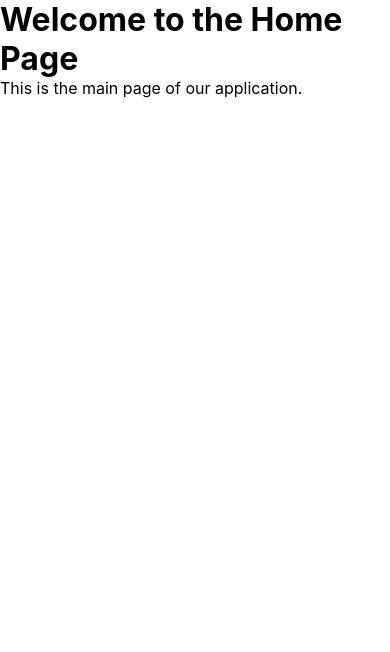
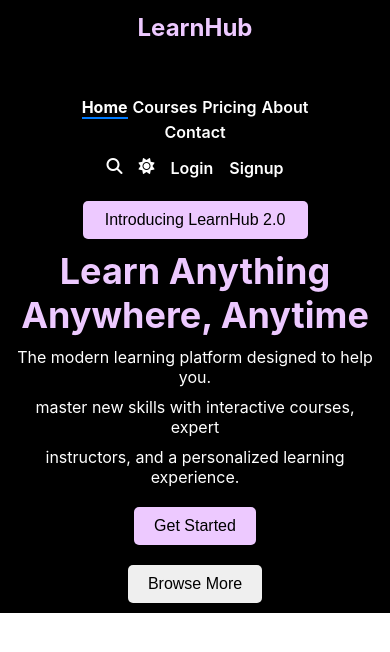
Before and after one commit to garimatiwari2004/LearnHub, a React (Create React App) app: page / in a window 390 px wide. Shown: the top 652 px of the page. Built offline with nearby package versions, Linux system fonts and the light colour scheme.

Commit message:
Built home page and added responsiveness

```diff
--- a/public/index.html
+++ b/public/index.html
@@ -14,6 +14,7 @@
       manifest.json provides metadata used when your web app is installed on a
       user's mobile device or desktop. See https://developers.google.com/web/fundamentals/web-app-manifest/
     -->
+    <link rel="stylesheet" href="https://cdnjs.cloudflare.com/ajax/libs/font-awesome/6.7.2/css/all.min.css" integrity="sha512-Evv84Mr4kqVGRNSgIGL/F/aIDqQb7xQ2vcrdIwxfjThSH8CSR7PBEakCr51Ck+w+/U6swU2Im1vVX0SVk9ABhg==" crossorigin="anonymous" referrerpolicy="no-referrer" />
     <link rel="manifest" href="%PUBLIC_URL%/manifest.json" />
     <!--
       Notice the use of %PUBLIC_URL% in the tags above.
--- a/src/App.js
+++ b/src/App.js
@@ -7,12 +7,14 @@ import Login from './pages/auth/login/login';
 import Signup from './pages/auth/signup/signup';
 import About from './pages/about/about';
 import Contact from './pages/contact/contact';
+import Navbar from './component/home/navbar';
 
 import { BrowserRouter,Routes, Route } from 'react-router-dom';
 
 function App() {
   return (
 <BrowserRouter>
+    <Navbar />
     <Routes>
       <Route path="/" element={<Home />} />
       <Route path="/courses" element={<Courses />} />
--- /dev/null
+++ b/src/component/home/content.css
@@ -0,0 +1,88 @@
+.content{
+    display: flex;
+    flex-direction: column;
+
+
+    align-items: center;
+    padding: 20px;
+    padding-top: 10rem;
+
+    height:30rem;
+    background-color: black;
+
+}
+h1{
+    color: #EDC9FF;
+    font-size: 58px;
+
+}
+p{
+    color: white;
+    font-size: 18px;
+    margin-top: 10px;
+    text-align: center;
+    max-width: 600px;
+}
+.buttons{
+    display: flex;
+    gap: 20px;
+    justify-content: center;
+    margin-top: 20px;
+}
+.btn{
+    padding: 10px 20px;
+    border: none;
+    border-radius: 5px;
+    cursor: pointer;
+    font-size: 16px;
+    background-color: #EDC9FF;
+    color: black;
+}
+.btn:hover {
+    background-color: black;
+    color: grey;
+    border: 1px solid #EDC9FF;
+}
+.btn1  {
+    padding: 10px 20px;
+    border: none;
+    border-radius: 5px;
+    cursor: pointer;
+    font-size: 16px;
+    background-color: #EDC9FF;
+
+}
+.btn2 {
+    padding: 10px 20px;
+    border: none;
+    border-radius: 5px;
+    cursor: pointer;
+    font-size: 16px;
+
+}
+.btn2:hover {
+    background-color: black;
+    color: grey;
+    border: 1px solid #EDC9FF;
+}
+@media (max-width: 768px){
+    .content {
+        padding: 10px;
+        height: auto;
+    }
+    h1 {
+        font-size: 36px;
+    }
+    p {
+        font-size: 16px;
+        max-width: 100%;
+    }
+    .buttons {
+        flex-direction: column;
+        align-items: center;
+    }
+    .btn {
+        width: 50%;
+        margin-bottom: 10px;
+    }
+}
--- /dev/null
+++ b/src/component/home/content.jsx
@@ -0,0 +1,17 @@
+import './content.css';
+export default function Content() {
+    return (
+        <div className="content">
+            <button className="btn">Introducing LearnHub 2.0</button>
+            <h1>Learn Anything</h1>
+            <h1>Anywhere, Anytime</h1>
+            <p>The modern learning platform designed to help you.</p>
+            <p>master new skills with interactive courses, expert</p>
+            <p>instructors, and a personalized learning experience.</p>
+            <div className="buttons">
+                <button className="btn1" >Get Started</button>
+                <button className="btn2">Browse More</button>
+            </div>
+        </div>
+    );
+}
--- /dev/null
+++ b/src/component/home/navbar.css
@@ -0,0 +1,91 @@
+
+
+.navbar{
+    background-color:black;
+    color: white;
+    padding: 7px 47px;
+}
+
+.navbar-container{
+    display: flex;
+    justify-content: space-between;
+    gap: 55px;
+    align-items: center;
+    border: 1px solid black;
+    padding: 5px;
+
+
+}
+.nav-links{
+    display: flex;
+    gap: 400px;
+    justify-content: space-between;
+
+
+}
+a{
+    text-decoration: none;
+    color: white;
+    font-weight: 600;
+
+
+}
+i{
+    align-items: center;
+    align-content: center;
+}
+li{
+    list-style: none;
+
+}
+.extras{
+    display: flex;
+    gap: 50px;
+    justify-content: center;
+
+}
+.auth-links{
+    display: flex;
+    gap: 20px;
+    justify-content: center;
+
+}
+.nav-link.active {
+  font-weight: bold;
+
+  border-bottom: 2px solid #007bff; /* underline effect */
+}
+@media (max-width: 768px) {
+    .navbar-container{
+        flex-direction: column;
+        align-items: center;
+
+
+    }
+  .nav-links {
+    flex-direction: column;
+    align-items: flex-start;
+    width: 100%;
+    gap: 1rem;
+  }
+
+  .extras {
+    width: 100%;
+    display: flex;
+    flex-wrap: wrap;
+    gap: 5px;
+    padding: 0;
+
+    align-items: flex-start;
+  }
+  .auth-links {
+    width: 100%;
+    display: flex;
+    flex-wrap: wrap;
+    gap: 1rem;
+
+
+    align-items: flex-start;
+  }
+
+}
--- /dev/null
+++ b/src/component/home/navbar.jsx
@@ -0,0 +1,31 @@
+import  './navbar.css';
+
+import { NavLink } from 'react-router-dom';
+export default function Navbar() {
+
+    return (
+        <nav className="navbar">
+            <div className="navbar-container">
+                <div className="logo">
+                    <a href="/"><h2 style={{color:'#EDC9FF'}}>LearnHub</h2></a>
+                </div>
+                <ul className="nav-links">
+                    <div class="extras">
+                    <li><NavLink to="/" className="nav-link">Home</NavLink></li>
+                    <li><NavLink to="/courses" className="nav-link">Courses</NavLink></li>
+                    <li><NavLink to="/pricing" className="nav-link">Pricing</NavLink></li>
+                    <li><NavLink to="/about" className="nav-link">About</NavLink></li>
+                    <li><NavLink to="/contact" className="nav-link">Contact</NavLink></li>
+                    </div>
+
+                    <div class="auth-links">
+                    <i class="fa solid fa-magnifying-glass"></i>
+                    <i className="fa solid fa-sun"></i>
+                    <li><NavLink to="/login" className="nav-link">Login</NavLink></li>
+                    <li><NavLink to="/signup" className="nav-link">Signup</NavLink></li>
+                    </div>
+                </ul>
+            </div>
+        </nav>
+    );
+}
--- a/src/pages/home/home.jsx
+++ b/src/pages/home/home.jsx
@@ -1,8 +1,7 @@
+import Content from '../../component/home/content';
+
 export default function Home() {
     return (
-        <div className="home">
-        <h1>Welcome to the Home Page</h1>
-        <p>This is the main page of our application.</p>
-        </div>
+        <Content/>
     );
     }
```
